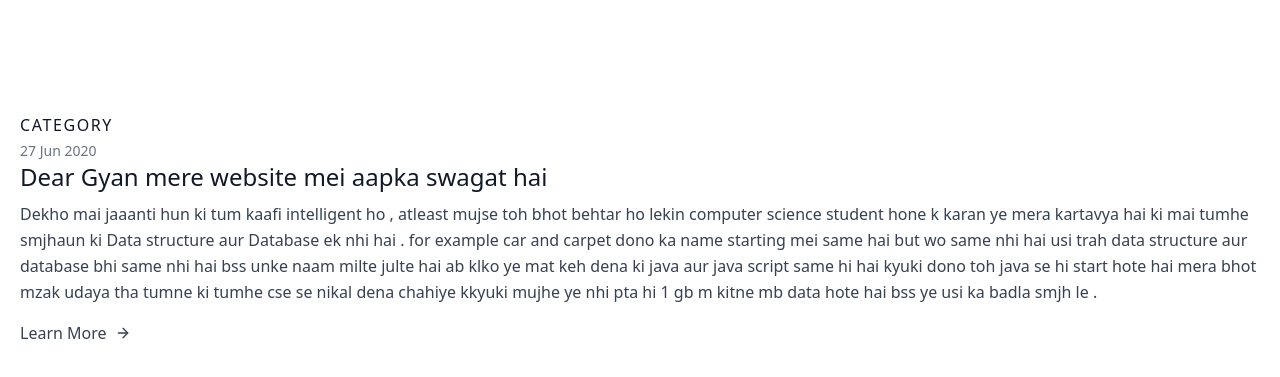
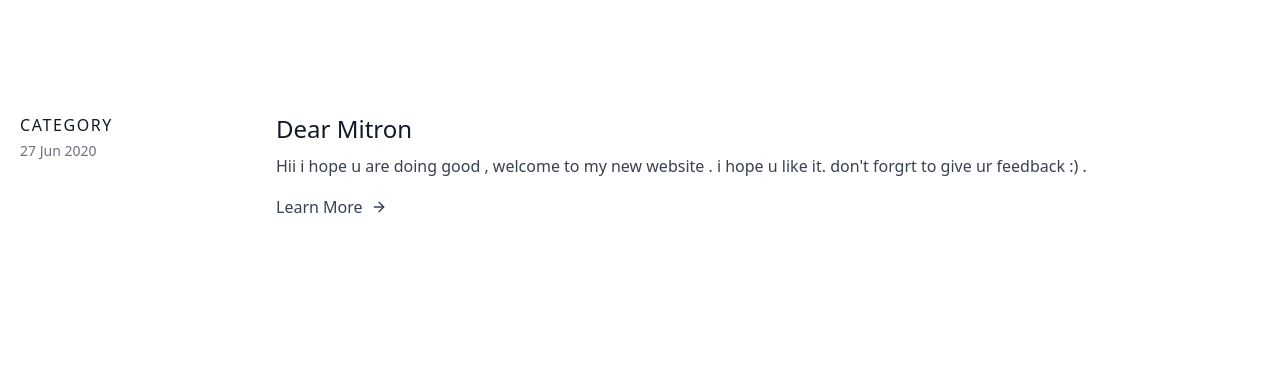
Before and after one commit to Ruch-droid/lifemotion, a plain HTML site: page blogs.html in a window 1280 px wide. Shown: the part 63-440 px from the top of the page. Drawn offline with nearby package versions, Linux system fonts and the light colour scheme.

Commit message:
my blog website

```diff
--- a/blogs.html
+++ b/blogs.html
@@ -37,11 +37,9 @@
             <span class="mt-1 text-gray-500 text-sm">27 Jun 2020</span>
           </div>
           <div class="md:flex-grow">
-            <h2 class="text-2xl font-medium text-gray-900 title-font mb-2">Dear Gyan mere website mei aapka swagat hai</h2>
-            <p class="leading-relaxed">Dekho mai jaaanti hun ki tum kaafi intelligent ho , atleast mujse toh bhot behtar ho lekin computer science student hone k karan ye mera kartavya hai ki mai tumhe smjhaun ki Data structure aur
-              Database ek nhi hai . for example car and carpet dono ka name starting mei same hai but wo same nhi hai usi trah data structure aur database bhi same nhi hai bss unke naam milte julte hai
-              ab klko ye mat keh dena ki java aur java script same hi hai kyuki dono toh java se hi start hote hai
-              mera bhot mzak udaya tha tumne ki tumhe cse se nikal dena chahiye kkyuki mujhe ye nhi pta hi 1 gb m kitne mb data hote hai bss ye usi ka badla smjh le
+            <h2 class="text-2xl font-medium text-gray-900 title-font mb-2">Dear Mitron</h2>
+            <p class="leading-relaxed">Hii i hope u are doing good , welcome to my new website . i hope u like it.
+              don't forgrt to give ur feedback :)
               .</p>
             <a class="text-teal-500 inline-flex items-center mt-4">Learn More
               <svg class="w-4 h-4 ml-2" viewBox="0 0 24 24" stroke="currentColor" stroke-width="2" fill="none" stroke-linecap="round" stroke-linejoin="round">
```
